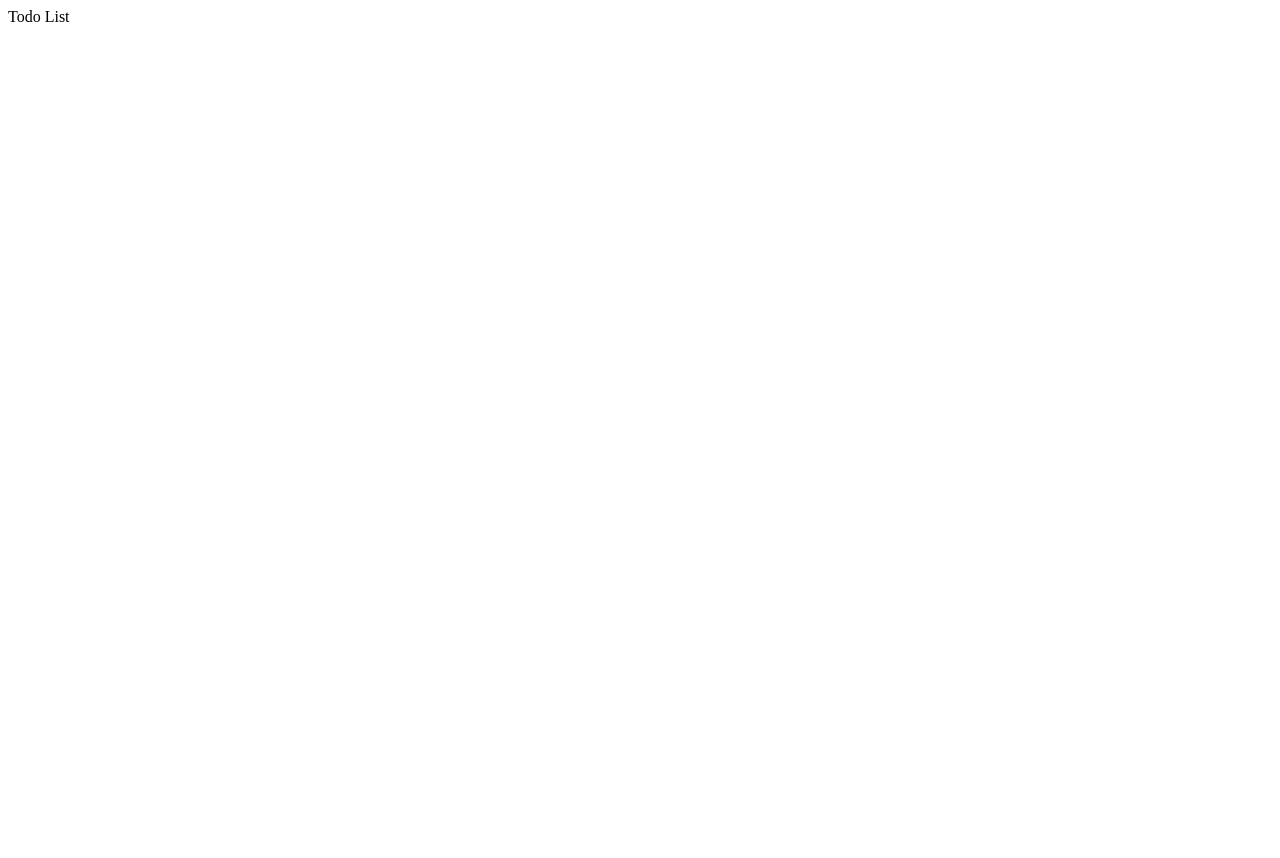
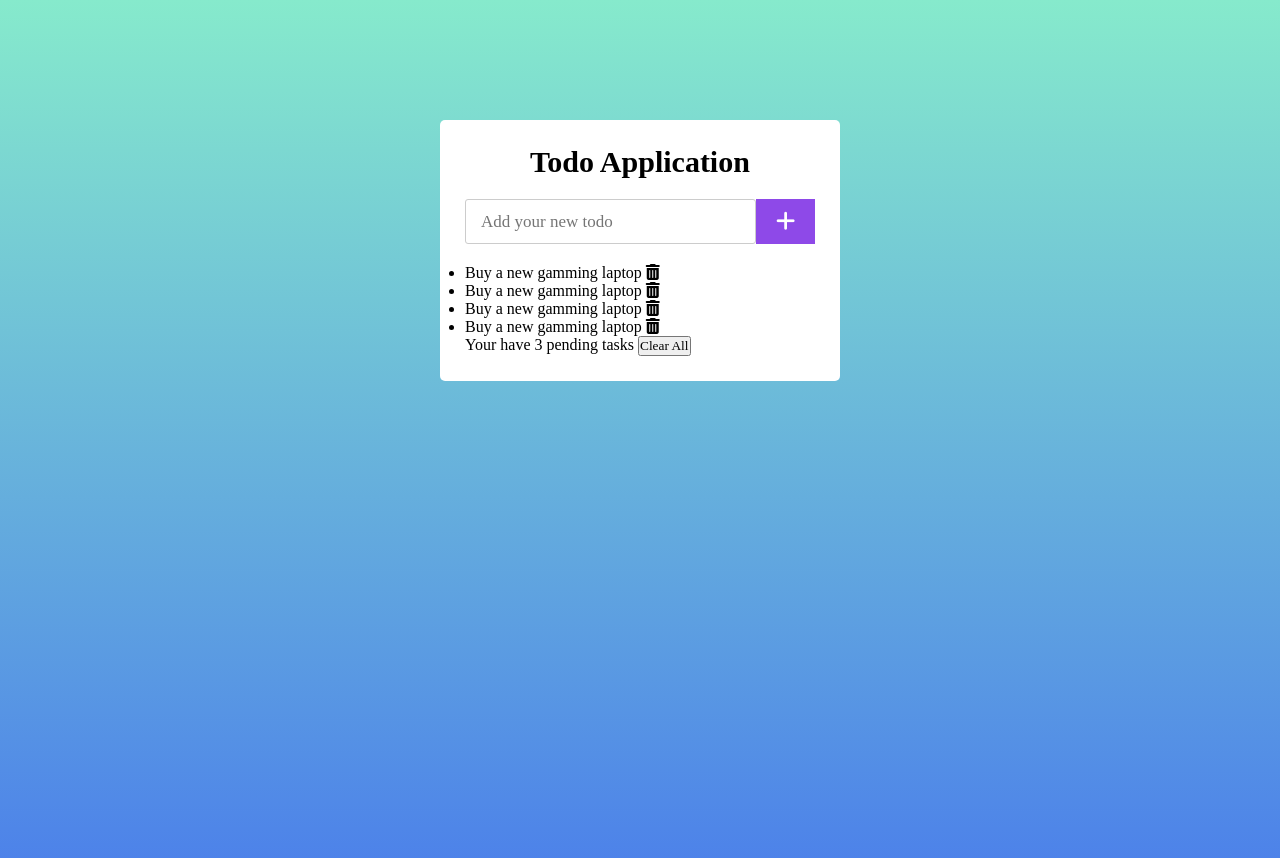
Before and after one commit to AH-Aashiq/app_projects, a plain HTML site: page todolist/index.html in a window 1280 px wide. Before the commit the page ends 800 px from the top, so only its background shows below. Drawn offline with Linux system fonts and the light colour scheme.

Commit message:
starting

```diff
--- a/todolist/index.html
+++ b/todolist/index.html
@@ -1,12 +1,33 @@
 <!DOCTYPE html>
 <html lang="en">
+
 <head>
      <meta charset="UTF-8">
      <meta http-equiv="X-UA-Compatible" content="IE=edge">
      <meta name="viewport" content="width=device-width, initial-scale=1.0">
+     <link rel="stylesheet" href="/todolist/style.css">
+     <script src="https://kit.fontawesome.com/b410553666.js"></script>
      <title>Document</title>
 </head>
+
 <body>
-     <div>Todo List</div>
+     <div class="wrapper">
+          <div class="header">Todo Application</div>
+          <div class="inputField">
+               <input type="text" placeholder="Add your new todo">
+               <button><i class="fa fa-plus"></i></button>
+          </div>
+          <ul class="todoList">
+               <li>Buy a new gamming laptop <span><i class="fa fa-trash"></i></span></li>
+               <li>Buy a new gamming laptop <span><i class="fa fa-trash"></i></span></li>
+               <li>Buy a new gamming laptop <span><i class="fa fa-trash"></i></span></li>
+               <li>Buy a new gamming laptop <span><i class="fa fa-trash"></i></span></li>
+          </ul>
+          <div class="footer">
+               <span>Your have 3 pending tasks</span>
+               <button class="">Clear All</button>
+          </div>
+     </div>
 </body>
+
 </html>
--- a/todolist/style.css
+++ b/todolist/style.css
@@ -1,4 +1,48 @@
 *{
      margin:0;
      padding:0;
+     box-sizing:border-box;
+     font-family: 'Poppins, sans-serif';
 }
+body{
+     height:100vh;
+     width:100%;
+     background:linear-gradient(to bottom,#86EACC 0%, #497BEB);
+
+}
+.wrapper{
+     margin: 120px auto;
+     max-width: 400px;
+     background: #fff;
+     border-radius: 5px;
+     padding: 25px;
+}
+.wrapper .header {
+     font-size:30px;
+     font-weight:600;
+     text-align: center;
+}
+.wrapper .inputField {
+     display:flex;
+     height:45px;
+     width:100%;
+     margin:20px 0;
+}
+.inputField input{
+     width:85%;
+     height:100%;
+     border:1px solid #ccc;
+     font-size:17px;
+     border-radius: 3px;
+     padding-left:15px;
+     outline:none;
+}
+.inputField button{
+     width:60px;
+     height:100%;
+     border:none;
+     outline:none;
+     background:#8E49E8;
+     color:#fff;
+     font-size:22px;
+}
```
